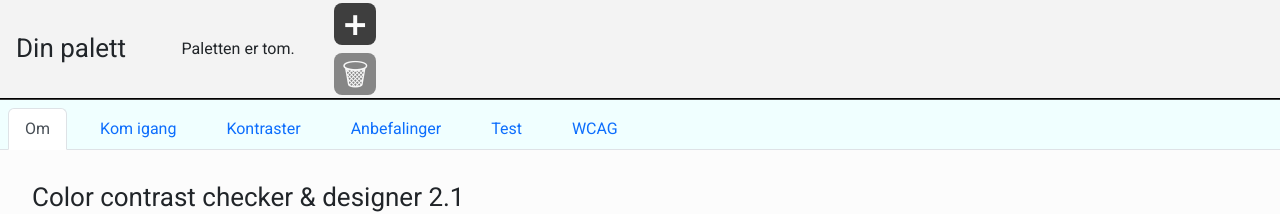
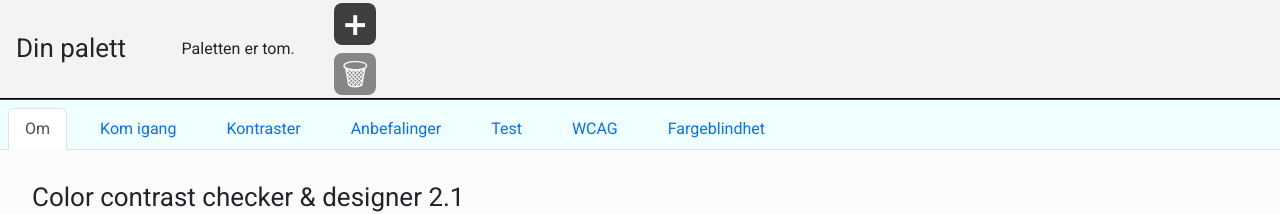
Before and after one commit to NorskRegnesentral/ccc21, a React (Create React App) app: page /#/ in a window 1280 px wide. Shown: the top 214 px of the page. Built offline with nearby package versions, Linux system fonts and the light colour scheme.

Commit message:
added a tab for color blindness simulation

```diff
--- a/public/locales/nb/translation.json
+++ b/public/locales/nb/translation.json
@@ -61,7 +61,10 @@
     "mockup-textbox-header" : "Test fargene i en tekstboks!",
     "mockup-textbox-maintext" : "Du kan endre farger til venstre for å se andre mulige kombinasjonser fra palettet.",
     "change-color-menu-direction": "Endre plassering av fargemeny",
-    "try-palette-or-try-yourself" : "...eller legg til fargekoder fra menyen til venstre!",
+  "try-palette-or-try-yourself" : "...eller legg til fargekoder fra menyen til venstre!",
+  "tab-colblind-title-short" : "Fargeblindhet",
+  "tab-colblind-title-long" : "Simulering av fargeblindhet",
+  "tab-colblind-title-description" : "Her kan du snart simulere ulike typer fargeblindhet.",
     "ok" : "ok",
   "cancel" : "avbryt",
   "about-tab-title" : "Om",
--- a/src/pages/home/home.jsx
+++ b/src/pages/home/home.jsx
@@ -219,6 +219,14 @@ function Home() {
                 </ul>
             </div>
           </Tab>
+          <Tab eventKey="colblind" title={t('tab-colblind-title-short')}>
+            <div className="tab-section">
+              <div className="see-contrast-heading">
+                <h1 className="big-title">{t('tab-colblind-title-long')}</h1>
+              </div>
+              <p className="p-small-about">{t('tab-colblind-title-description')} </p>
+            </div>
+          </Tab>
         </Tabs>
         {/*<div><ContrastSummary contrastMatrix={contrastMatrix}></ContrastSummary></div>*/}
         {/*
```
